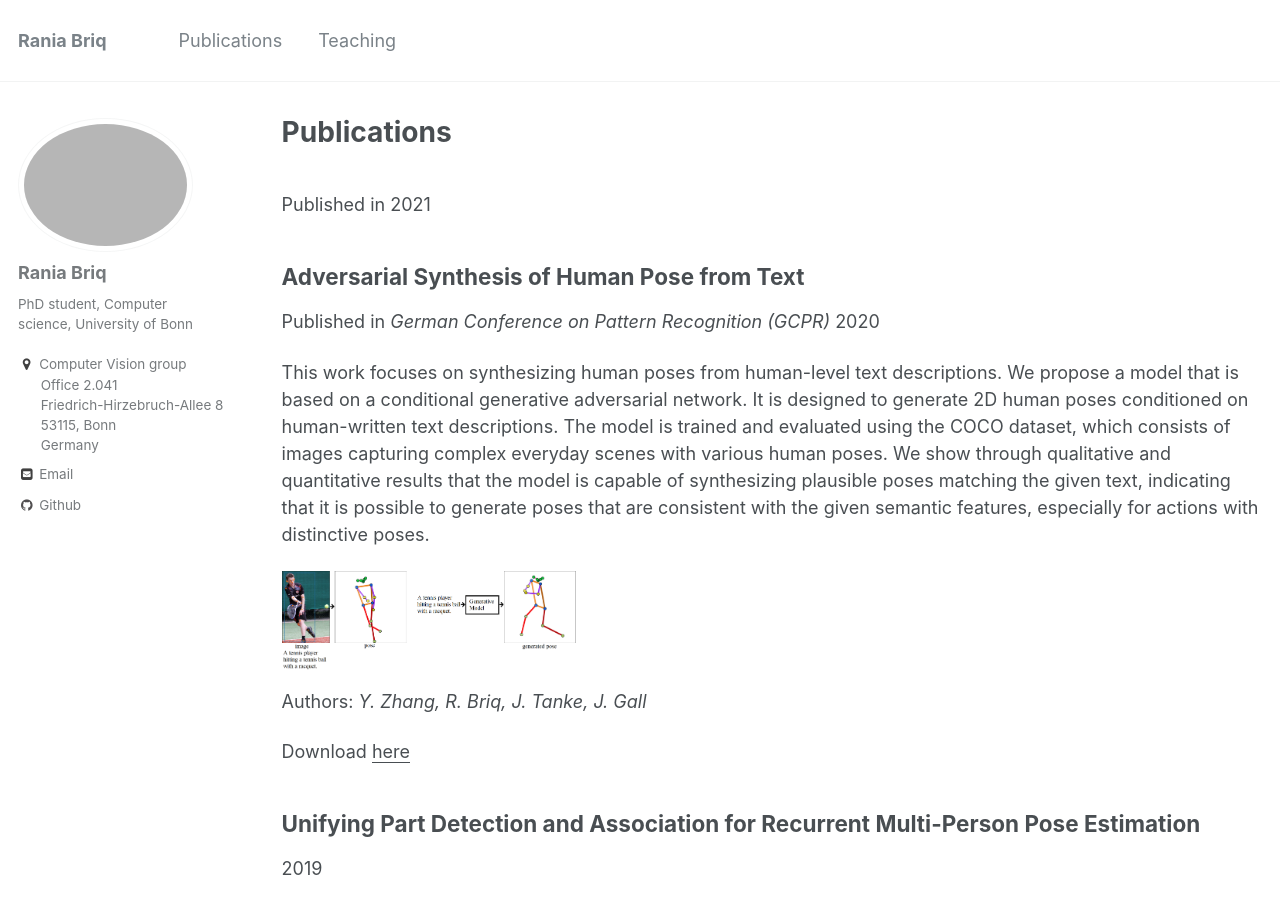
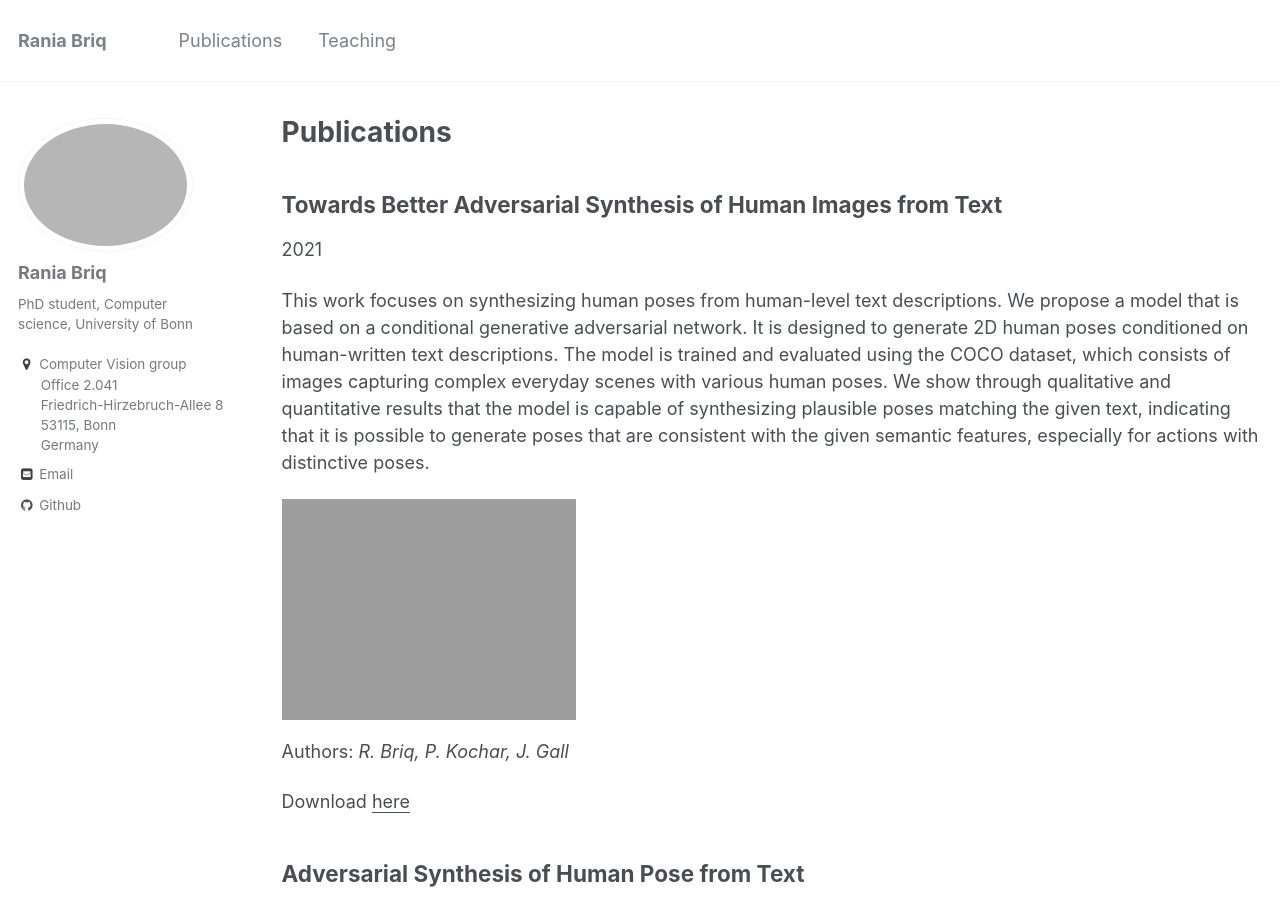
Before and after one commit to briqr/briqr.github.io, a Jekyll site: the page built from _pages/publications.md, in a window 1280 px wide and 900 px high. Built offline with Jekyll 4.4.1, drawn with Linux system fonts in a browser that asks for light colours.

Commit message:
Update 2021-07-05-adversarialmulti3dSyn.md

```diff
--- a/_publications/2021-07-05-adversarialmulti3dSyn.md
+++ b/_publications/2021-07-05-adversarialmulti3dSyn.md
@@ -1,7 +1,7 @@
 ---
 title: "Towards Better Adversarial Synthesis of Human Images from Text"
 collection: publications
-excerpt: 'This paper proposes an approach that generates multiple 3D human meshes from text. The human shapes are represented by 3D meshes based on the SMPL model. The model's performance is evaluated on the COCO dataset, which contains challenging human shapes and intricate interactions between individuals. The model is able to capture the dynamics of the scene and the interactions between individuals based on text. We further show how using such a shape as input to image synthesis frameworks helps to constrain the network to synthesize humans with realistic human shapes.'
+excerpt: 'This work focuses on synthesizing human poses from human-level text descriptions. We propose a model that is based on a conditional generative adversarial network. It is designed to generate 2D human poses conditioned on human-written text descriptions. The model is trained and evaluated using the COCO dataset, which consists of images capturing complex everyday scenes with various human poses. We show through qualitative and quantitative results that the model is capable of synthesizing plausible poses matching the given text, indicating that it is possible to generate poses that are consistent with the given semantic features, especially for actions with distinctive poses.'
 date: 2021-July-05
 paperurl: 'https://arxiv.org/abs/2107.01869'
 venue: ''
```
